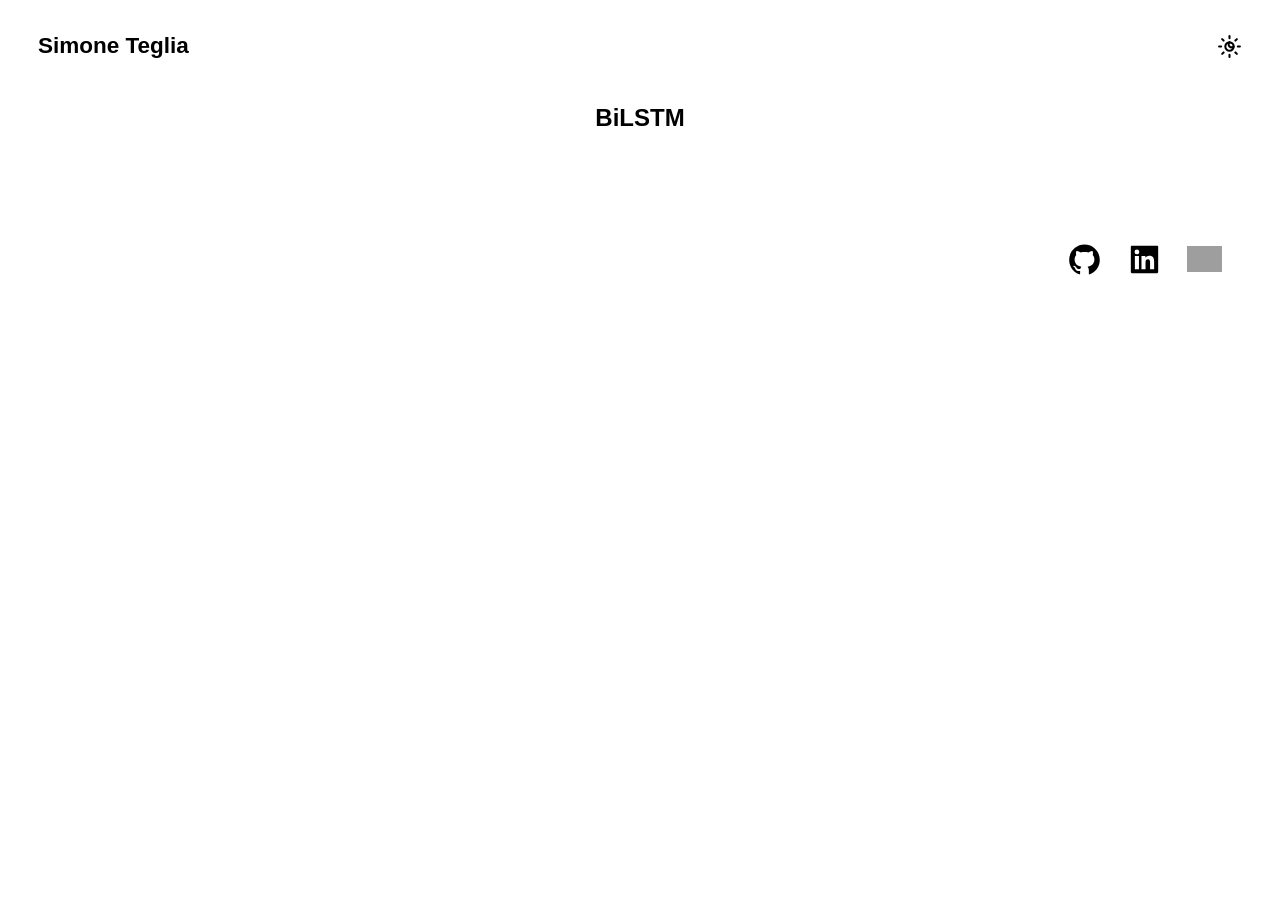
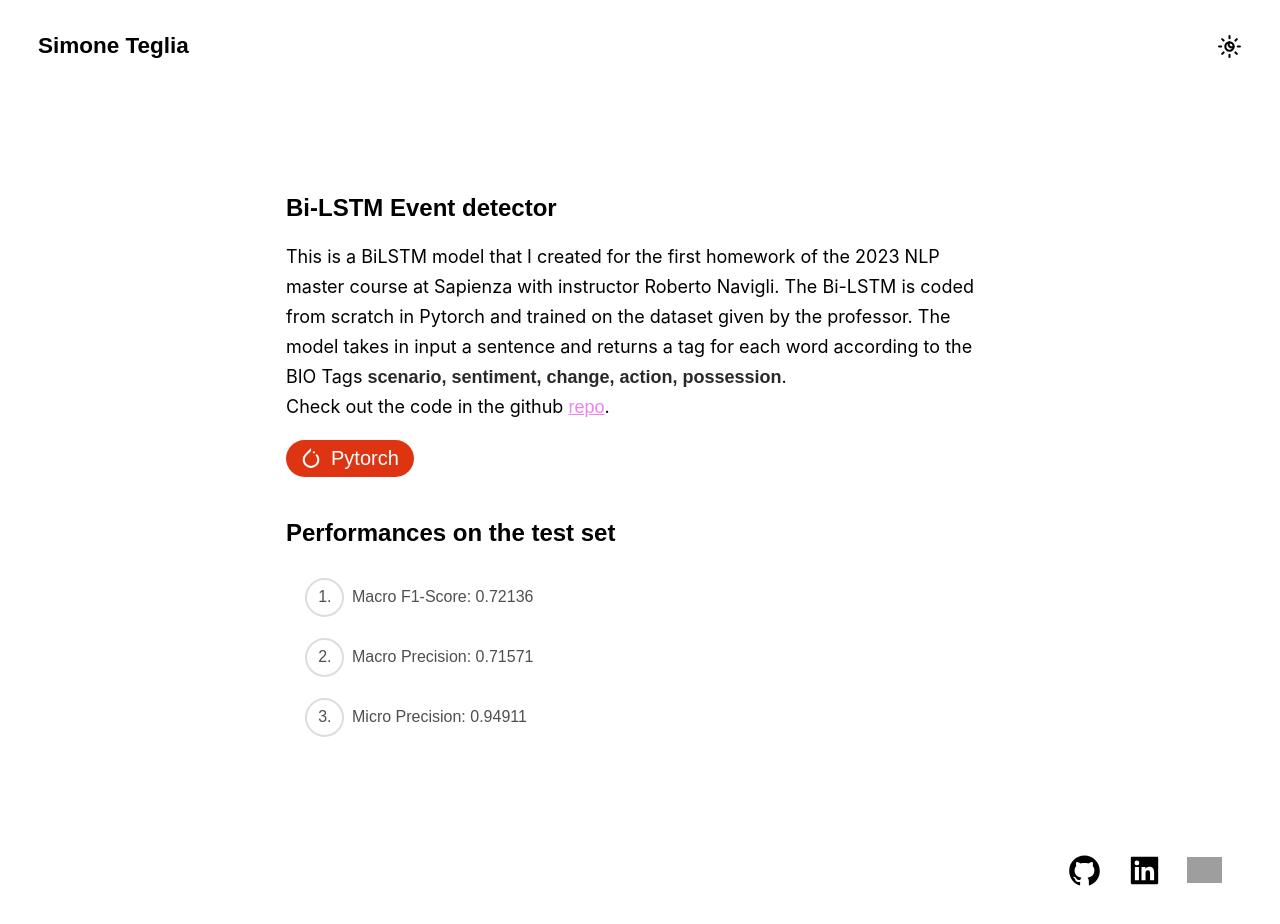
Before and after one commit to simoneteglia/simoneteglia, a React (Create React App) app: page /bilstm in a window 1280 px wide. Shown: the top 924 px of the page. Before the commit the page ends 800 px from the top, so only its background shows below. Built offline with nearby package versions, Linux system fonts and the light colour scheme; grey boxes are pictures that could not be loaded.

Commit message:
Bi-LTSM Page

```diff
--- a/src/App.js
+++ b/src/App.js
@@ -12,7 +12,6 @@ import Footer from "./components/Footer";
 import BiLSTM from "./components/pages/BiLSTM";
 import TedxSapienza from "./components/pages/TedxSapienza";
 import Langid from "./components/pages/Langid";
-import WSD from "./components/pages/WSD";
 
 const router = createBrowserRouter([
   {
@@ -61,10 +60,6 @@ const router = createBrowserRouter([
         path: "/langid",
         element: <Langid />,
       },
-      {
-        path: "/wsd",
-        element: <WSD />,
-      },
     ],
   },
 ]);
--- a/src/components/Landing.jsx
+++ b/src/components/Landing.jsx
@@ -27,6 +27,18 @@ const Landing = () => {
         University of Rome. My main interests are Machine Learning, Deep
         learning and Natural language processing.
       </p>
+      <p style={{ color: isDarkMode ? "white" : "black" }}>
+        🧑‍💻 I'm also a ReactJs enjoyer, I've developed lots of websites for fun,
+        university projects and work. The last website I've been working on is
+        the official website of{" "}
+        <a style={{ color: "violet" }} href="https://www.tedxsapienzau.com">
+          TedxSapienzaU
+        </a>
+        .
+      </p>
+      <p style={{ color: isDarkMode ? "white" : "black" }}>
+        In my free time I play football⚽️ and beach volley🏐
+      </p>
       <h3 style={{ color: isDarkMode ? "white" : "black" }}>My recent works</h3>
       <h4 style={{ color: isDarkMode ? "white" : "black" }}>NLP</h4>
       <CustomLink
@@ -41,7 +53,6 @@ const Landing = () => {
         isDarkMode={isDarkMode}
         link={"langid"}
       />
-
       <h4 style={{ color: isDarkMode ? "white" : "black" }}>
         Machine Learning
       </h4>
--- a/src/components/pages/BiLSTM.jsx
+++ b/src/components/pages/BiLSTM.jsx
@@ -1,9 +1,58 @@
 import React, { Component } from "react";
+import { useOutletContext } from "react-router-dom";
+import SkillPill from "../SkillPill";
+import { FaReact, FaNodeJs, FaJsSquare } from "react-icons/fa";
+import { SiPytorch } from "react-icons/si";
+
+import "../../resources/pages.css";
 
 export default function BiLSTM() {
+  const [windowSize, setWindowSize, isDarkMode] = useOutletContext();
+  const styles = {
+    container: {
+      maxWidth: "708px",
+      marginTop: "70px",
+      padding: "20px",
+      display: "block",
+      color: isDarkMode ? "white" : "black",
+    },
+    iconStyle: {
+      fontSize: "35px",
+      color: "black",
+    },
+  };
   return (
-    <div>
-      <h1>BiLSTM</h1>
-    </div>
+    <>
+      <div style={styles.container}>
+        <h1>Bi-LSTM Event detector</h1>
+        <p>
+          This is a BiLSTM model that I created for the first homework of the
+          2023 NLP master course at Sapienza with instructor Roberto Navigli.
+          The Bi-LSTM is coded from scratch in Pytorch and trained on the
+          dataset given by the professor. The model takes in input a sentence
+          and returns a tag for each word according to the BIO Tags{" "}
+          <strong>scenario, sentiment, change, action, possession</strong>.
+          <br />
+          Check out the code in the github{" "}
+          <a href="https://github.com/simoneteglia/BiLSTM_EventDetector">
+            repo
+          </a>
+          .
+        </p>
+        <SkillPill
+          skill="Pytorch"
+          bgColor="#de3412"
+          color="#fff"
+          icon={<SiPytorch color="#fff" />}
+        />
+        <br />
+        <h3>Performances on the test set</h3>
+        <ol>
+          <li>Macro F1-Score: 0.72136</li>
+          <li>Macro Precision: 0.71571</li>
+          <li>Micro Precision: 0.94911</li>
+        </ol>
+      </div>
+    </>
   );
 }
--- a/src/components/pages/WSD.jsx
+++ /dev/null
@@ -1,9 +0,0 @@
-import React, { Component } from "react";
-
-export default function WSD() {
-  return (
-    <div>
-      <h1>WSD</h1>
-    </div>
-  );
-}
--- a/src/index.css
+++ b/src/index.css
@@ -13,6 +13,7 @@ body {
 * {
   font-family: "Syne", sans-serif;
   transition: all 0.2s ease-out;
+  text-rendering: optimizelegibility;
 }
 
 button {
--- a/src/resources/landing.css
+++ b/src/resources/landing.css
@@ -30,3 +30,7 @@ p {
   bottom: -2px;
   left: 0;
 }
+
+a {
+  color: violet;
+}
--- /dev/null
+++ b/src/resources/pages.css
@@ -0,0 +1,27 @@
+ol {
+  padding-left: 50px;
+}
+li {
+  color: #4f4f4f;
+  padding-left: 16px;
+  margin-top: 40px;
+  position: relative;
+  font-size: 16px;
+  line-height: 20px;
+
+  &:before {
+    content: "";
+    display: block;
+    height: 35px;
+    width: 35px;
+    border-radius: 50%;
+    border: 2px solid #ddd;
+    position: absolute;
+    top: -9px;
+    left: -31px;
+  }
+}
+
+strong {
+  color: #292929;
+}
```
